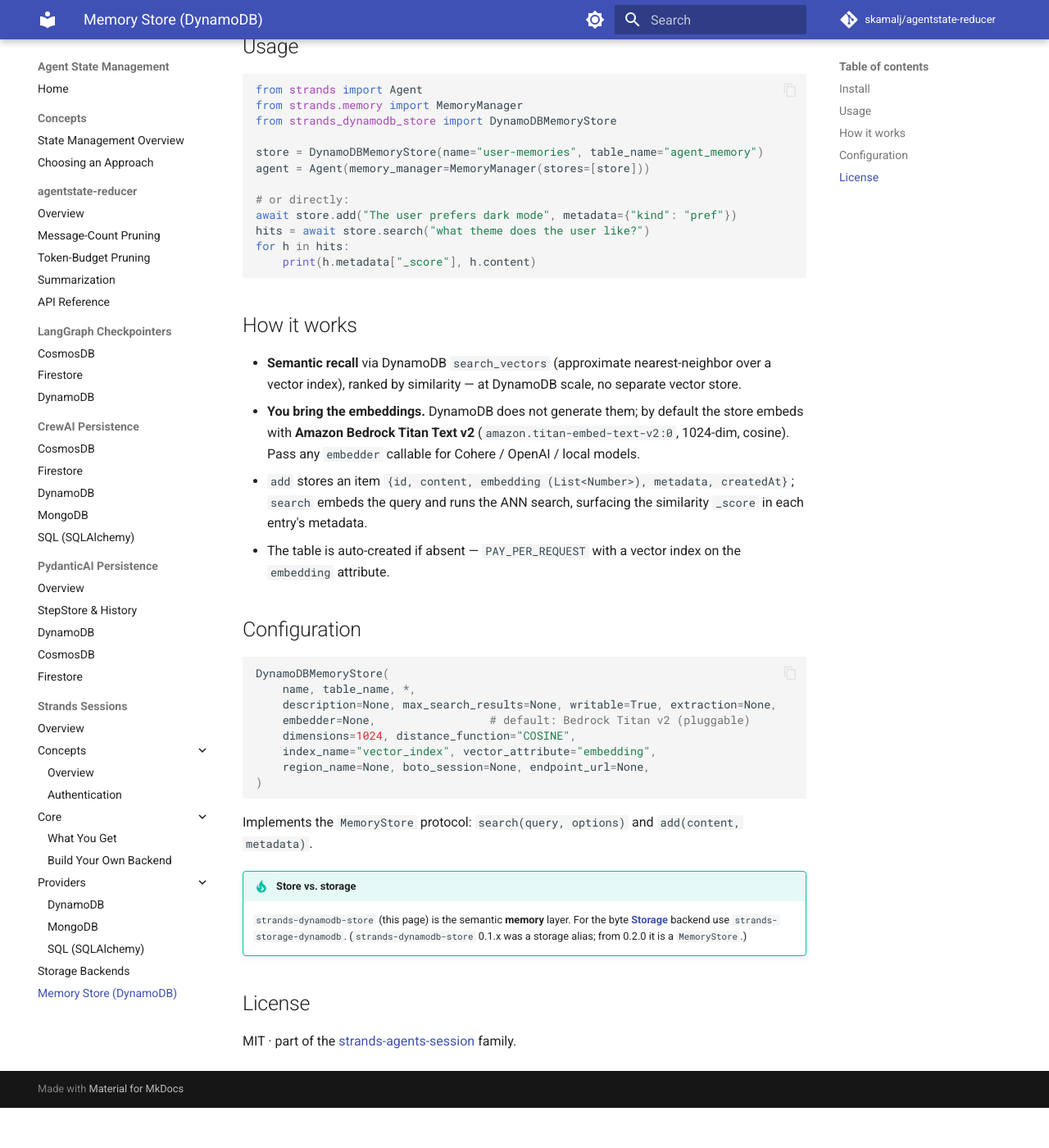
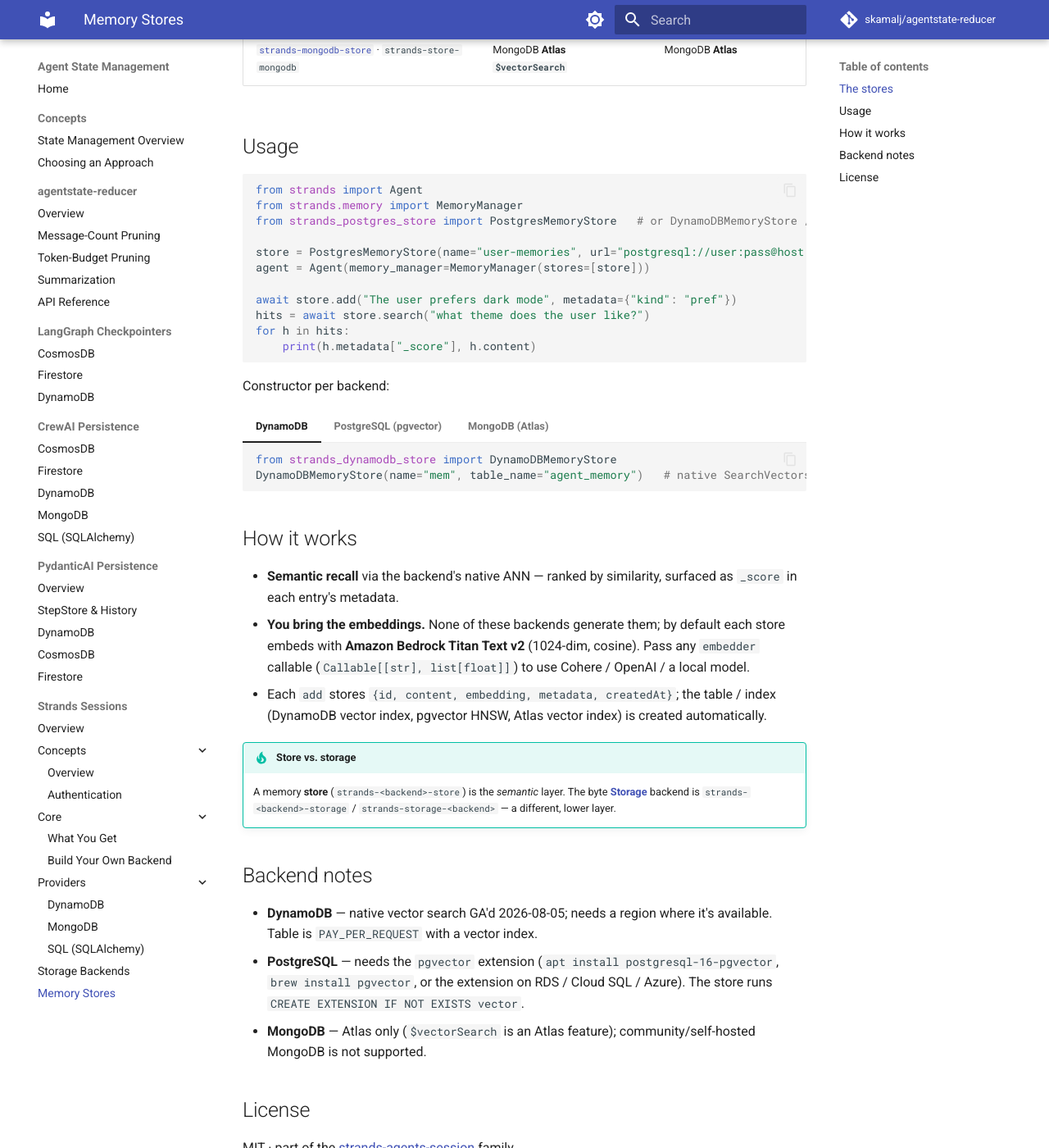
Before and after one commit to skamalj/agentstate-reducer, an MkDocs documentation site: the page built from docs/strands/memory.md, in a window 1280 px wide and 1400 px high, scrolled down 626 px. Shown: the whole window at 82% size. Built offline with MkDocs 1.6.1 and Material for MkDocs 9.7.7, drawn with Linux system fonts in a browser that asks for light colours; comment, search, counter and statistics services are not loaded; before the commit the page ends 1977 px from its top, so only the background shows below that; some of the changed text lies outside the part shown.

Commit message:
docs: expand Strands memory page to Postgres (pgvector) + Mongo (Atlas) stores

````diff
--- a/docs/strands/memory.md
+++ b/docs/strands/memory.md
@@ -1,59 +1,73 @@
-# Strands Memory Store — DynamoDB
+# Strands Memory Stores
 
-`strands-dynamodb-store` is a real Strands **`MemoryStore`** — long-term, semantic agent memory — backed by **DynamoDB's native vector search** (`SearchVectors`). No external vector database and no byte-`Storage` layer: it talks to DynamoDB directly, the way the SDK's `BedrockKnowledgeBaseStore` talks to Bedrock.
+Real Strands **`MemoryStore`** implementations — long-term, *semantic* agent memory (`search` / `add`) — each backed by its datastore's **native vector search**. No external vector database.
 
-!!! note "Why not build on the Storage interface?"
-    A `MemoryStore` needs `search(query) -> ranked entries`, but [`strands.storage.Storage`](storage.md) has **no search primitive** (only `write`/`read`/`delete`/`list`). So a semantic store can't ride generically on `Storage` — it must use a backend that *has* search. Here that's DynamoDB native vectors.
+!!! note "Why native vector search (not the Storage interface)?"
+    A `MemoryStore` needs `search(query) -> ranked entries`, but [`strands.storage.Storage`](storage.md) has **no search primitive** (only `write`/`read`/`delete`/`list`). So a semantic store can't ride generically on `Storage` — it must use a backend that *has* search. Each store below talks to its backend directly, the way the SDK's `BedrockKnowledgeBaseStore` talks to Bedrock.
 
-## Install
+## The stores
 
-```bash
-pip install strands-dynamodb-store
-```
-
-Requires **`boto3>=1.43.78`** (DynamoDB vector search, GA 2026-08-05), a region where it's available, and Bedrock model access for the default embedder.
+| Package | Vector engine | Backend requirement |
+|---|---|---|
+| [`strands-dynamodb-store`](https://pypi.org/project/strands-dynamodb-store/) | DynamoDB native **`SearchVectors`** | `boto3>=1.43.78` |
+| [`strands-postgres-store`](https://pypi.org/project/strands-postgres-store/) · `strands-store-postgres` | PostgreSQL **pgvector** (`<=>` / HNSW) | `vector` extension on the server |
+| [`strands-mongodb-store`](https://pypi.org/project/strands-mongodb-store/) · `strands-store-mongodb` | MongoDB **Atlas `$vectorSearch`** | MongoDB **Atlas** |
 
 ## Usage
 
 ```python
 from strands import Agent
 from strands.memory import MemoryManager
-from strands_dynamodb_store import DynamoDBMemoryStore
+from strands_postgres_store import PostgresMemoryStore   # or DynamoDBMemoryStore / MongoDBMemoryStore
 
-store = DynamoDBMemoryStore(name="user-memories", table_name="agent_memory")
+store = PostgresMemoryStore(name="user-memories", url="postgresql://user:pass@host:5432/db")
 agent = Agent(memory_manager=MemoryManager(stores=[store]))
 
-# or directly:
 await store.add("The user prefers dark mode", metadata={"kind": "pref"})
 hits = await store.search("what theme does the user like?")
 for h in hits:
     print(h.metadata["_score"], h.content)
 ```
 
+Constructor per backend:
+
+=== "DynamoDB"
+
+    ```python
+    from strands_dynamodb_store import DynamoDBMemoryStore
+    DynamoDBMemoryStore(name="mem", table_name="agent_memory")   # native SearchVectors
+    ```
+
+=== "PostgreSQL (pgvector)"
+
+    ```python
+    from strands_postgres_store import PostgresMemoryStore
+    PostgresMemoryStore(name="mem", url="postgresql://user:pass@host:5432/db")
+    ```
+
+=== "MongoDB (Atlas)"
+
+    ```python
+    from strands_mongodb_store import MongoDBMemoryStore
+    MongoDBMemoryStore(name="mem",
+        connection_string="mongodb+srv://user:pass@cluster.mongodb.net",
+        database_name="agent", collection_name="memory")
+    ```
+
 ## How it works
 
-- **Semantic recall** via DynamoDB `search_vectors` (approximate nearest-neighbor over a vector index), ranked by similarity — at DynamoDB scale, no separate vector store.
-- **You bring the embeddings.** DynamoDB does not generate them; by default the store embeds with **Amazon Bedrock Titan Text v2** (`amazon.titan-embed-text-v2:0`, 1024-dim, cosine). Pass any `embedder` callable for Cohere / OpenAI / local models.
-- `add` stores an item `{id, content, embedding (List<Number>), metadata, createdAt}`; `search` embeds the query and runs the ANN search, surfacing the similarity `_score` in each entry's metadata.
-- The table is auto-created if absent — `PAY_PER_REQUEST` with a vector index on the `embedding` attribute.
-
-## Configuration
-
-```python
-DynamoDBMemoryStore(
-    name, table_name, *,
-    description=None, max_search_results=None, writable=True, extraction=None,
-    embedder=None,                 # default: Bedrock Titan v2 (pluggable)
-    dimensions=1024, distance_function="COSINE",
-    index_name="vector_index", vector_attribute="embedding",
-    region_name=None, boto_session=None, endpoint_url=None,
-)
-```
-
-Implements the `MemoryStore` protocol: `search(query, options)` and `add(content, metadata)`.
+- **Semantic recall** via the backend's native ANN — ranked by similarity, surfaced as `_score` in each entry's metadata.
+- **You bring the embeddings.** None of these backends generate them; by default each store embeds with **Amazon Bedrock Titan Text v2** (1024-dim, cosine). Pass any `embedder` callable (`Callable[[str], list[float]]`) to use Cohere / OpenAI / a local model.
+- Each `add` stores `{id, content, embedding, metadata, createdAt}`; the table / index (DynamoDB vector index, pgvector HNSW, Atlas vector index) is created automatically.
 
 !!! tip "Store vs. storage"
-    `strands-dynamodb-store` (this page) is the semantic **memory** layer. For the byte **[Storage](storage.md)** backend use `strands-storage-dynamodb`. (`strands-dynamodb-store` 0.1.x was a storage alias; from 0.2.0 it is a `MemoryStore`.)
+    A memory **store** (`strands-<backend>-store`) is the *semantic* layer. The byte **[Storage](storage.md)** backend is `strands-<backend>-storage` / `strands-storage-<backend>` — a different, lower layer.
+
+## Backend notes
+
+- **DynamoDB** — native vector search GA'd 2026-08-05; needs a region where it's available. Table is `PAY_PER_REQUEST` with a vector index.
+- **PostgreSQL** — needs the `pgvector` extension (`apt install postgresql-16-pgvector`, `brew install pgvector`, or the extension on RDS / Cloud SQL / Azure). The store runs `CREATE EXTENSION IF NOT EXISTS vector`.
+- **MongoDB** — Atlas only (`$vectorSearch` is an Atlas feature); community/self-hosted MongoDB is not supported.
 
 ## License
 
--- a/mkdocs.yml
+++ b/mkdocs.yml
@@ -82,4 +82,4 @@
           - MongoDB: strands/providers/mongodb.md
           - SQL (SQLAlchemy): strands/providers/sql.md
       - Storage Backends: strands/storage.md
-      - Memory Store (DynamoDB): strands/memory.md
+      - Memory Stores: strands/memory.md
````
Also changed, not shown: docs/strands/index.md (+1 -1 lines).
